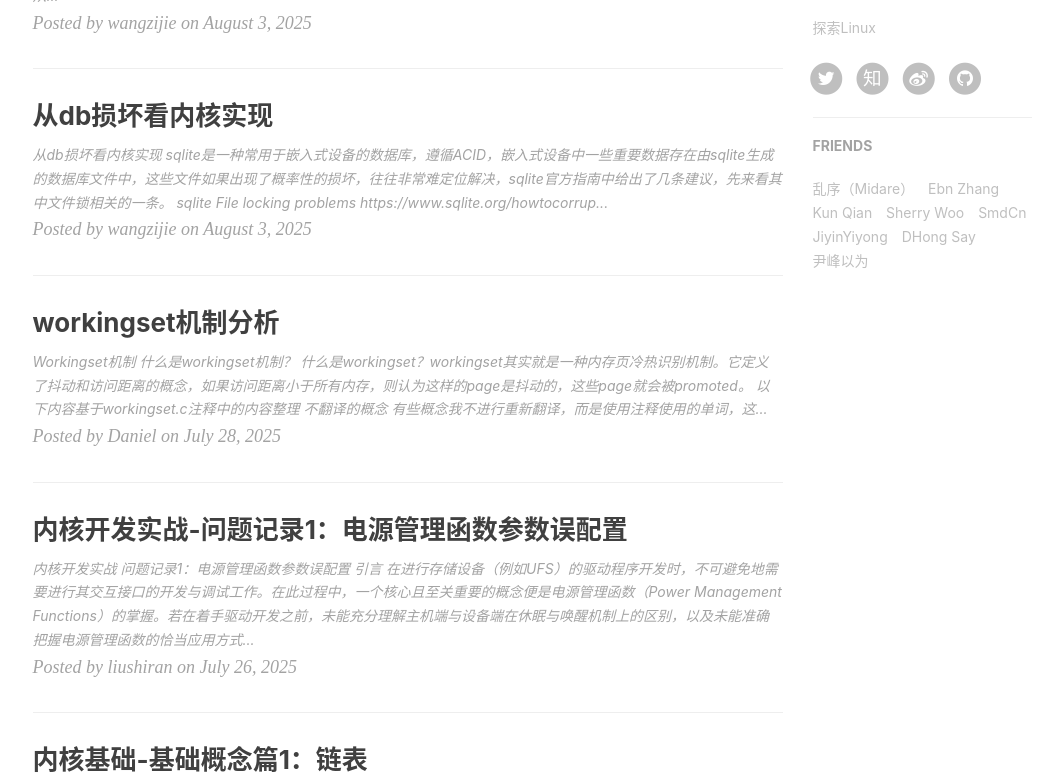
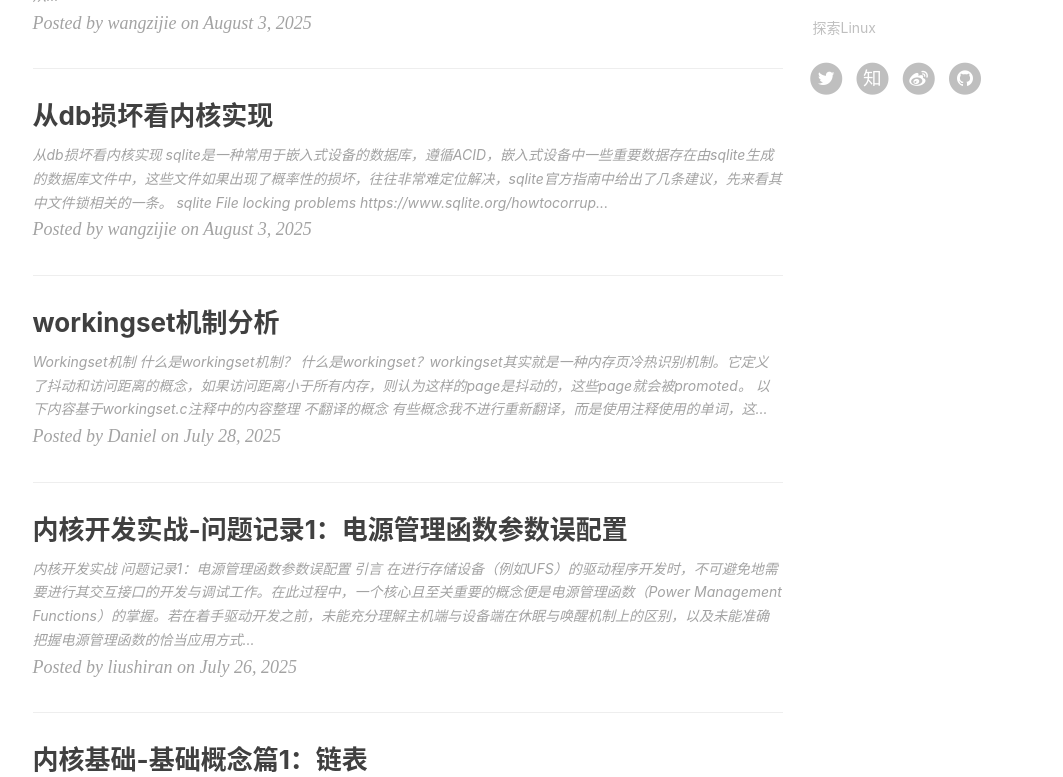
Before and after one commit to linuxTechInn/linuxTechInn.github.io, a Jekyll site: the page built from index.html, in a window 1280 px wide and 900 px high, scrolled down 683 px, cut to the strip 123-900 px from the top of the window. Shown: the whole strip, without its empty margins (135-1198 px from the left). Built offline with Jekyll 4.4.1, drawn with Linux system fonts in a browser that asks for light colours; nearby versions of some CDN libraries; the list of posts is cut into pages by our own code; comment, search, counter and statistics services are not loaded; some of the changed lines change nothing that is shown.

Commit message:
remove friends

```diff
--- a/_config.yml
+++ b/_config.yml
@@ -91,14 +91,14 @@ service-worker: true
 page-mathjax: false
 
 # Friends
-friends:
-  [
-    { title: "乱序（Midare）", href: "http://mida.re/" },
-    { title: "Ebn Zhang", href: "https://ebnbin.dev/" },
-    { title: "Kun Qian", href: "http://kunq.me" },
-    { title: "Sherry Woo", href: "https://sherrywoo.me/" },
-    { title: "SmdCn", href: "http://blog.smdcn.net" },
-    { title: "JiyinYiyong", href: "http://tiye.me/" },
-    { title: "DHong Say", href: "http://dhong.co" },
-    { title: "尹峰以为", href: "http://ingf.github.io/" },
-  ]
+# friends:
+#  [
+#     { title: "乱序（Midare）", href: "http://mida.re/" },
+#     { title: "Ebn Zhang", href: "https://ebnbin.dev/" },
+#     { title: "Kun Qian", href: "http://kunq.me" },
+#     { title: "Sherry Woo", href: "https://sherrywoo.me/" },
+#     { title: "SmdCn", href: "http://blog.smdcn.net" },
+#     { title: "JiyinYiyong", href: "http://tiye.me/" },
+#     { title: "DHong Say", href: "http://dhong.co" },
+#     { title: "尹峰以为", href: "http://ingf.github.io/" },
+#  ]
```
